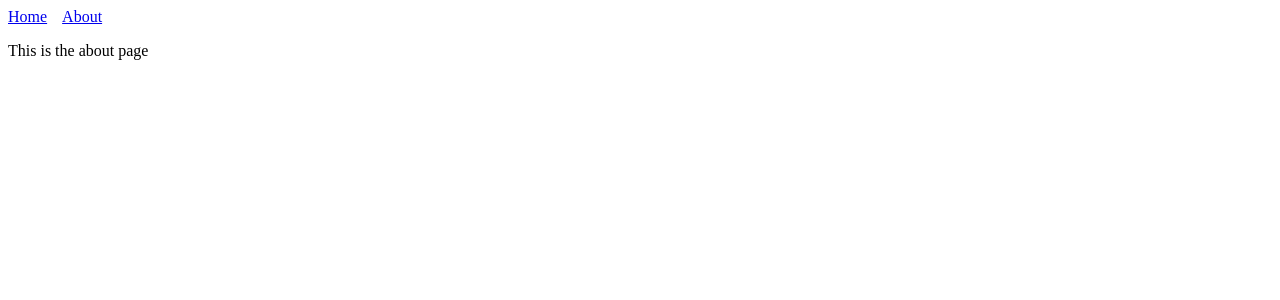
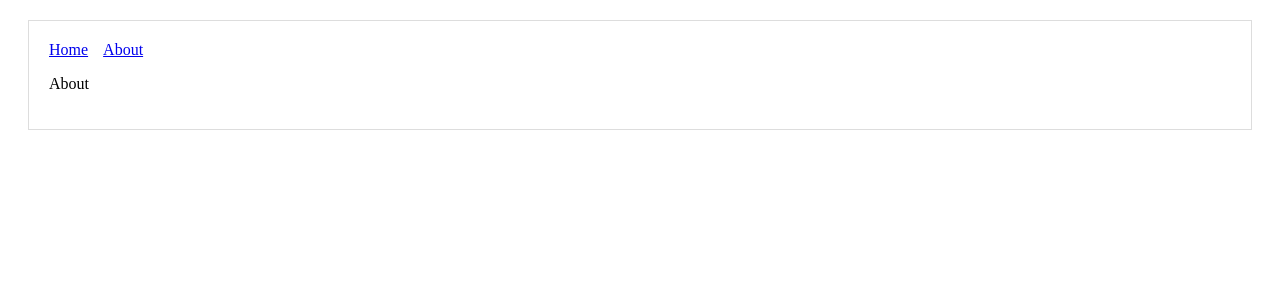
Before and after one commit to mccannsean421/nextjs-example-project, a Next.js app: page /about in a window 1280 px wide. Shown: the top 300 px of the page. Built offline with nearby package versions, Linux system fonts and the light colour scheme.

Commit message:
added layout component to house other components

```diff
--- /dev/null
+++ b/comps/MyLayout.js
@@ -0,0 +1,16 @@
+import Header from  './Header'
+
+const layoutStyle = {
+	margin: 20,
+  	padding: 20,
+  	border: '1px solid #DDD'
+}
+
+const Layout = (props) => (
+  <div style={layoutStyle}>
+    <Header />
+    {props.children}
+  </div>
+)
+
+export default Layout
--- a/pages/about.js
+++ b/pages/about.js
@@ -1,10 +1,7 @@
-import Header from '../comps/Header'//Import header component
+import Layout from '../comps/MyLayout.js'
 
 export default () => (
-
-
-	<div>
-		<Header />
-		<p>This is the about page</p>
-	</div>
+    <Layout>
+       <p>About</p>
+    </Layout>
 )
```
Also changed, not shown: pages/index.js (+5 -10 lines).
